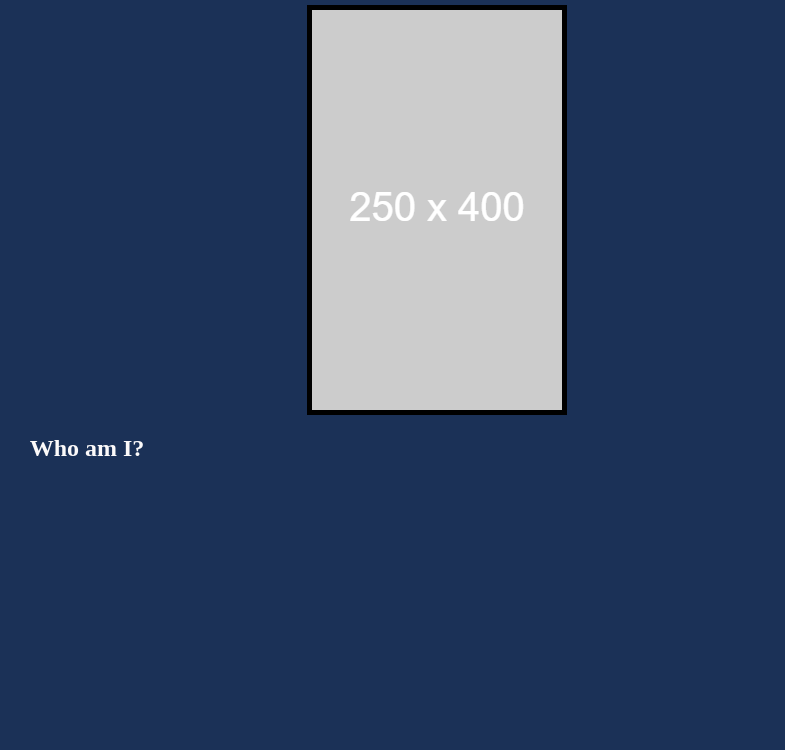
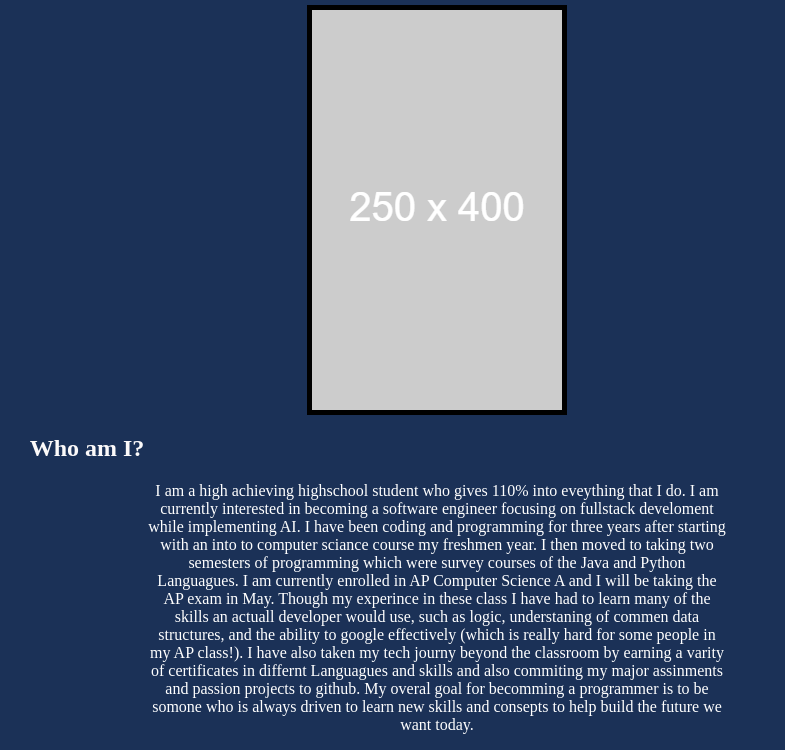
Before and after one commit to codeKrantz/Personal-Website, a plain HTML site: page index.html in a window 1280 px wide. Shown: the part 85-835 px from the top of the page, without its empty margins (203-988 px from the left). Before the commit the page ends 800 px from the top, so only its background shows below. Drawn offline with Linux system fonts and the light colour scheme.

Commit message:
added a WHO am I info

```diff
--- a/index.html
+++ b/index.html
@@ -11,5 +11,15 @@
         <img src="dummy_250x400_ffffff_cccccc.png"  alt="Place holder image" class="center">
 
         <h2>Who am I?</h2>
+        <p>I am a high achieving highschool student who gives 110% into eveything that I do. I am currently interested in becoming a
+            software engineer focusing on fullstack develoment while implementing AI. I have been coding and programming for three years
+            after starting with an into to computer sciance course my freshmen year. I then moved to taking two semesters of programming
+            which were survey courses of the Java and Python Languagues. I am currently enrolled in AP Computer Science A and I will be taking
+            the AP exam in May. Though my experince in these class I have had to learn many of the skills an actuall developer would use,
+            such as logic, understaning of commen data structures, and the ability to google effectively (which is really hard for some people in
+            my AP class!). I have also taken my tech journy beyond the classroom by earning a varity of certificates in differnt Languagues and skills
+            and also commiting my major assinments and passion projects to github. My overal goal for becomming a programmer is to be somone who
+            is always driven to learn new skills and consepts to help build the future we want today.
+        </p>
     </body>
 </html>
--- a/style.css
+++ b/style.css
@@ -15,6 +15,14 @@ h2{
     padding-right: 700px;
 }
 
+p{
+    text-align: center;
+    font-family: 'Times New Roman', Times, serif;
+    color: white;
+    padding-left: 27%;
+    padding-right: 27%;
+}
+
 .center {
     display: block;
     margin-left: auto;
```
